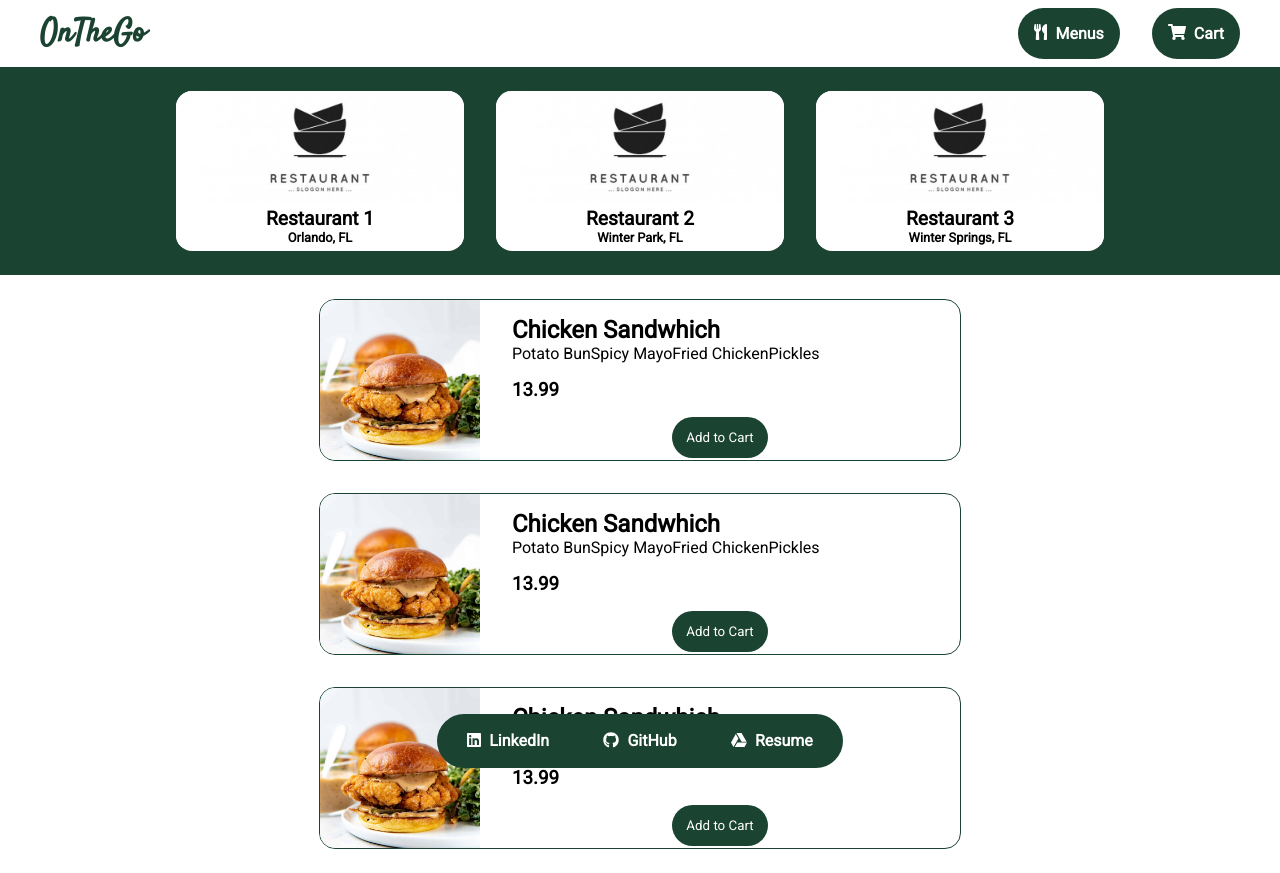
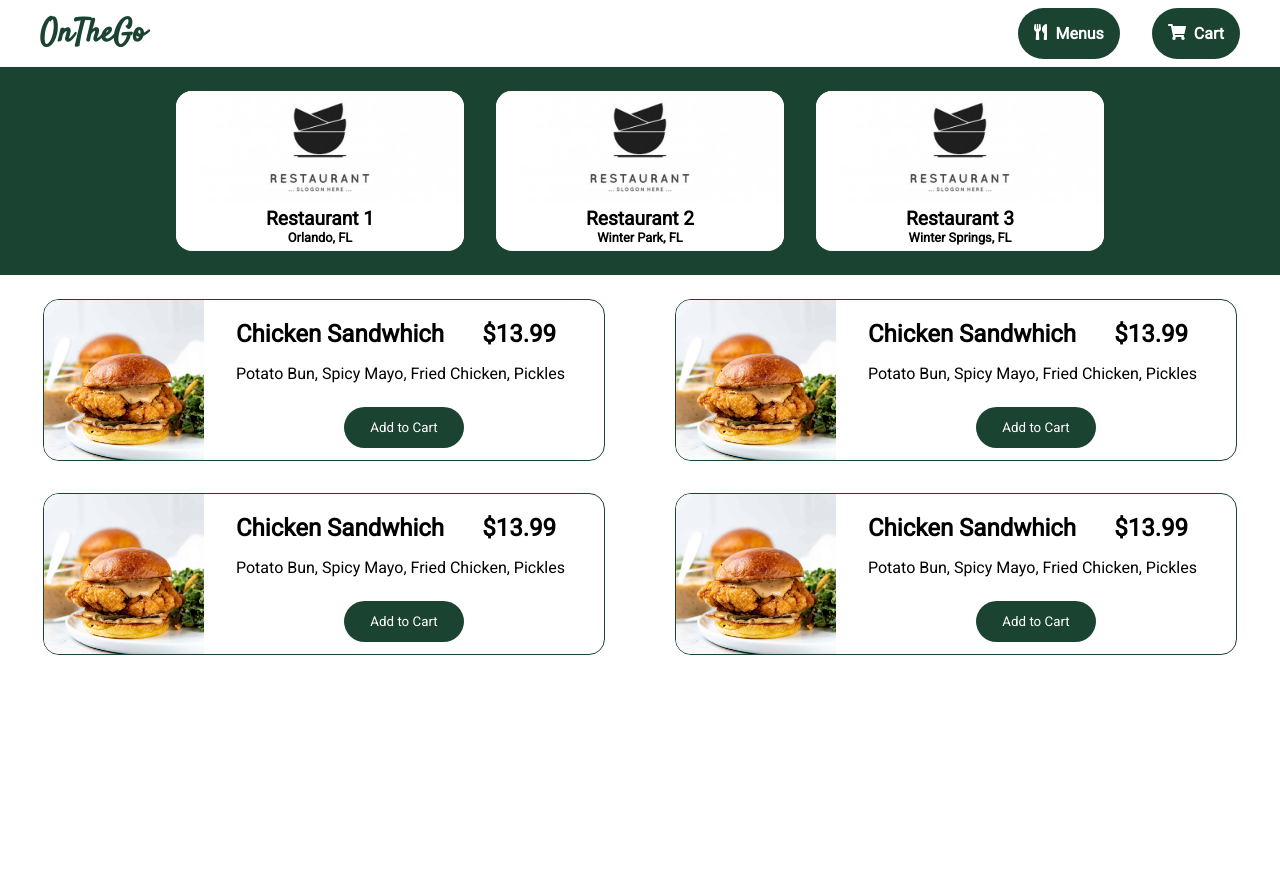
Before and after one commit to andrejfernandez/Open-Source-Web-Technologies, a React (Create React App) app in the folder contactless-order-system/: page /Menus in a window 1280 px wide. After the commit the page ends 800 px from the top, so only its background shows below. Built offline with nearby package versions, Linux system fonts and the light colour scheme.

Commit message:
Worked on Menu

```diff
--- a/contactless-order-system/src/App.js
+++ b/contactless-order-system/src/App.js
@@ -44,7 +44,7 @@ function App() {
           <Checkout />
         </Route>
       </Switch>
-      <Footer />
+      {/* <Footer /> */}
     </div>
   );
 }
--- a/contactless-order-system/src/components/Menu.js
+++ b/contactless-order-system/src/components/Menu.js
@@ -17,7 +17,8 @@ const Menu = ({ currentRestaurant }) => {
 const List = styled.div`
   display: flex;
   flex-wrap: wrap;
-  justify-content: center;
+  flex-basis: 50%;
+  justify-content: space-around;
   padding: 0.5rem;
 `;
 export default Menu;
--- a/contactless-order-system/src/components/MenuItem.js
+++ b/contactless-order-system/src/components/MenuItem.js
@@ -6,11 +6,12 @@ const MenuItem = ({ item }) => {
     <StyledItem>
       <img src={item.itemImage} alt="" />
       <div className="container">
-        {" "}
         <div className="desc">
-          <h2>{item.item}</h2>
+          <div className="name-price">
+            <h2>{item.item}</h2>
+            <h3>${item.price}</h3>
+          </div>
           <span>{item.ingred}</span>
-          <h3>{item.price}</h3>
         </div>
         <button>Add to Cart</button>
       </div>
@@ -20,7 +21,7 @@ const MenuItem = ({ item }) => {
 
 const StyledItem = styled.div`
   height: 10rem;
-  width: 40rem;
+  width: 35rem;
   overflow: hidden;
   background: white;
   color: black;
@@ -47,13 +48,20 @@ const StyledItem = styled.div`
       display: flex;
       flex-direction: column;
       justify-content: space-between;
-      h3 {
-        margin-top: 1rem;
+
+      .name-price {
+        display: flex;
+        justify-content: space-between;
+        margin-bottom: 1rem;
+        h3 {
+          font-size: 1.5rem;
+          margin-right: 2rem;
+        }
       }
     }
 
     button {
-      width: 20%;
+      width: 30%;
       margin-left: auto;
       margin-right: auto;
       background: #1b4332;
--- a/contactless-order-system/src/data/restaurantElements.js
+++ b/contactless-order-system/src/data/restaurantElements.js
@@ -14,19 +14,26 @@ const restaurantElements = [
     menu: [
       {
         item: "Chicken Sandwhich",
-        ingred: ["Potato Bun", "Spicy Mayo", "Fried Chicken", "Pickles"],
+        ingred: ["Potato Bun, ", "Spicy Mayo, ", "Fried Chicken, ", "Pickles"],
         price: 13.99,
         itemImage: chickensand,
       },
       {
         item: "Chicken Sandwhich",
-        ingred: ["Potato Bun", "Spicy Mayo", "Fried Chicken", "Pickles"],
+        ingred: ["Potato Bun, ", "Spicy Mayo, ", "Fried Chicken, ", "Pickles"],
         price: 13.99,
         itemImage: chickensand,
       },
       {
         item: "Chicken Sandwhich",
-        ingred: ["Potato Bun", "Spicy Mayo", "Fried Chicken", "Pickles"],
+        ingred: ["Potato Bun, ", "Spicy Mayo, ", "Fried Chicken, ", "Pickles"],
+        price: 13.99,
+        itemImage: chickensand,
+      },
+
+      {
+        item: "Chicken Sandwhich",
+        ingred: ["Potato Bun, ", "Spicy Mayo, ", "Fried Chicken, ", "Pickles"],
         price: 13.99,
         itemImage: chickensand,
       },
```
Also changed, not shown: contactless-order-system/src/components/Nav.js (renamed from contactless-order-system/src/components/nav.js), 1 other file (tests, documents, lock files or other folders).
